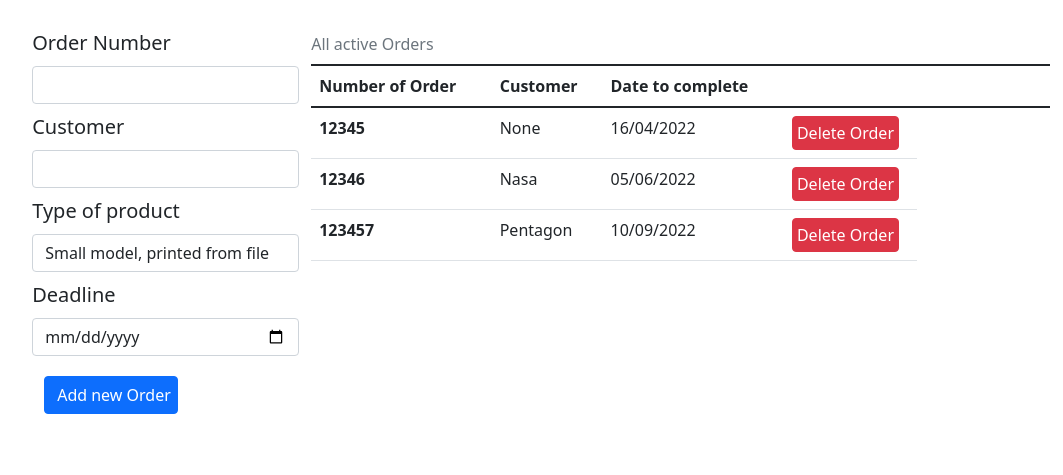
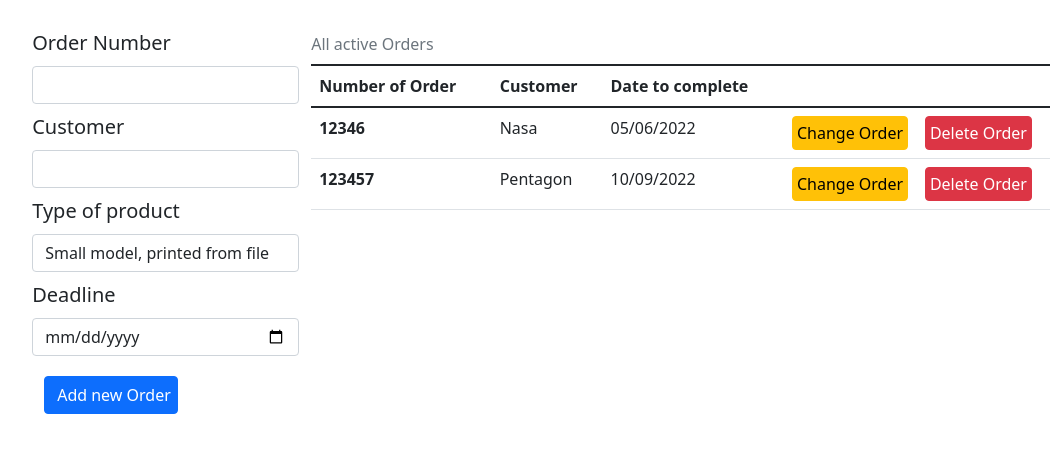
Before and after one commit to glllom/final_project, a Flask app: page /add_order in a window 1280 px wide. Shown: the part 117-592 px from the top of the page, without its empty margins (101-1164 px from the left). Run offline with Flask 2, Linux system fonts and the light colour scheme; a user stored in the database is signed in; data comes from the database, SQL or seed files in the repository; both versions use the stored data as it was after the commit.

Commit message:
first commit

```diff
--- a/app/routes.py
+++ b/app/routes.py
@@ -139,7 +139,8 @@ def remove_process(process_id):
 @process_app.route('/add_order', methods=['get', 'post'])
 @login_required
 def add_order():
-    table = models.Order.query.all()
+
+    table = models.Order.query.filter_by(completed=False).order_by(models.Order.date_to_complete.asc())
     form = AddOrder()
     form.product.choices = [
         (product.product_id, product.name) for product in models.Product.query.all()
@@ -148,6 +149,9 @@ def add_order():
         order_id = form.order_id.data
         products = [models.Product.query.get(product)
                     for product in form.product.data]
+        if order_id in [order.order_id for order in models.Order.query.all()]:
+            flash("This order already presents in database.")
+            return render_template('add_order.html', form=form, table=table)
         new_order = models.Order(order_id=order_id,
                                  date_to_complete=form.date.data,
                                  customer=form.customer.data,
--- a/app/templates/add_order.html
+++ b/app/templates/add_order.html
@@ -13,7 +13,14 @@
             {{ form.date.label(class="form-label m-1") }}
             {{ form.date(class="form-control m-1") }}
             {{ form.submit(class="btn btn-primary m-3 w-50", value="Add new Order") }}
-        </form>
+        {% with messages = get_flashed_messages() %}
+            {% if messages %}
+            <p class="text-danger">{{ messages[0] }}</p>
+            {% else %}
+            <p style="visibility:hidden;">message</p>
+            {% endif %}
+            {% endwith %}
+                    </form>
         {% endif %}
         <div class="col-8">
             <table class="table table-hover">
@@ -34,6 +41,10 @@
                     <td>{{ order.customer }}</td>
                     <td>{{ order.date_to_complete.strftime('%d/%m/%Y') }}</td>
                     <td>
+                        <a href="{{ url_for('remove_order', order_id=order.order_id) }}" class="btn btn-warning p-1">Change
+                            Order</a>
+                    </td>
+                    <td>
                         <a href="{{ url_for('remove_order', order_id=order.order_id) }}" class="btn btn-danger p-1">Delete
                             Order</a>
                     </td>
```
Also changed, not shown: app/process.db.
